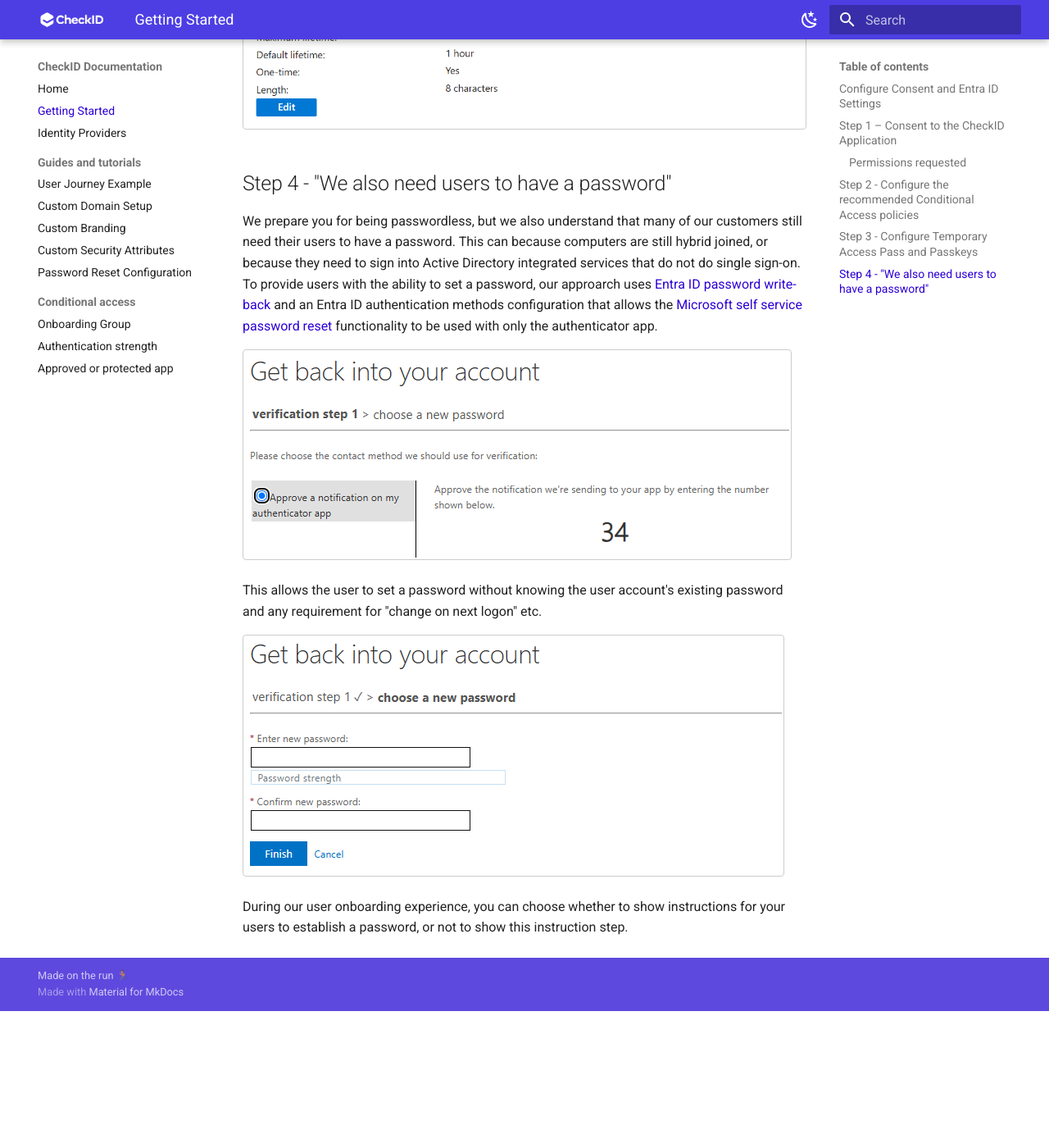
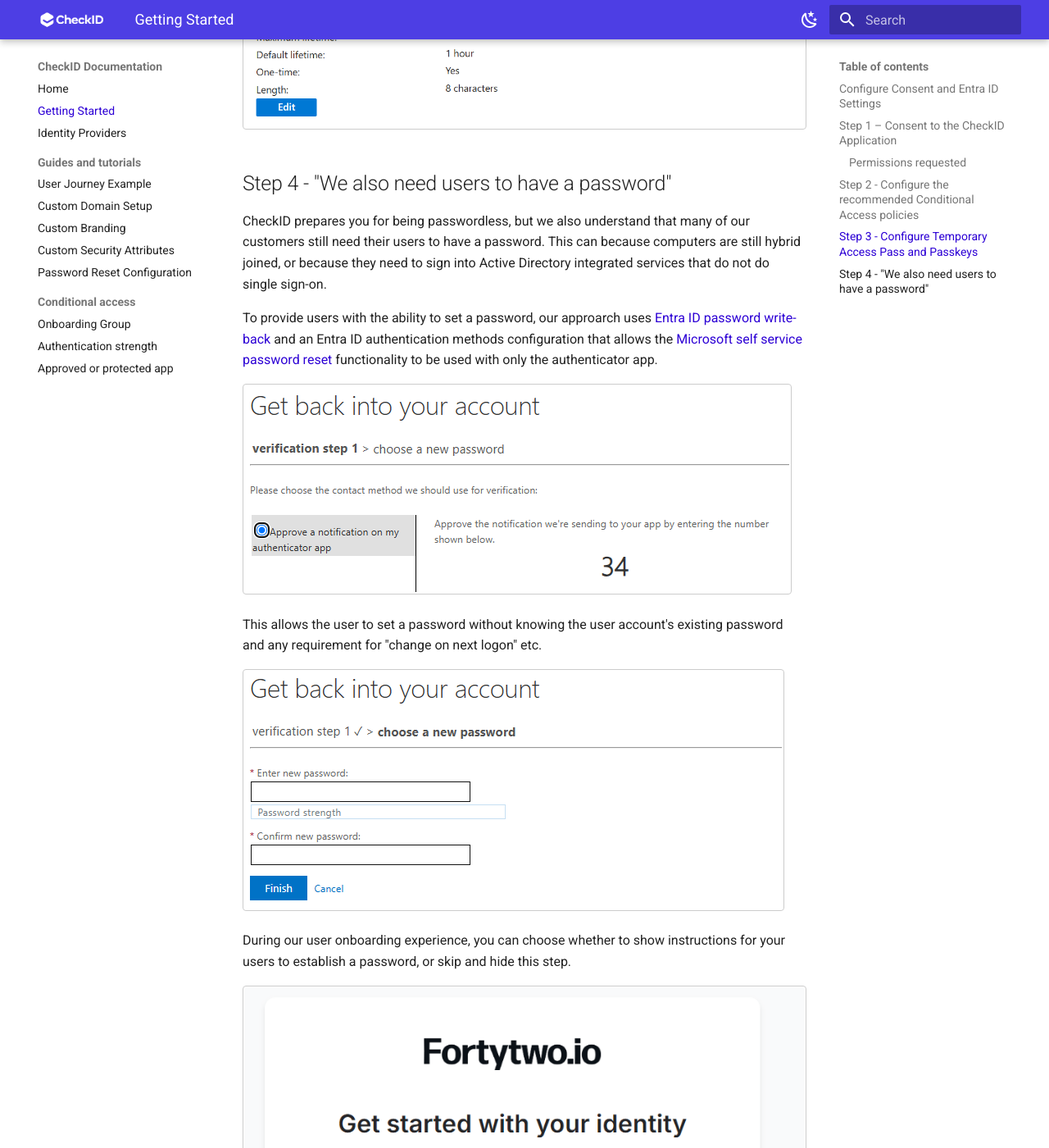
Before and after one commit to fortytwoservices/checkid-public-docs, an MkDocs documentation site: the page built from docs/Getting-Started.md, in a window 1280 px wide and 1400 px high, scrolled down 3120 px. Shown: the whole window at 82% size. Built offline with MkDocs 1.6.1 and Material for MkDocs 9.7.7, drawn with Linux system fonts in a browser that asks for light colours; before the commit the page ends 4353 px from its top, so only the background shows below that.

Commit message:
docs: updated getting started
Signed-off-by: Remi Vandemir <remi.vandemir@fortytwo.io>

```diff
--- a/docs/Getting-Started.md
+++ b/docs/Getting-Started.md
@@ -1,4 +1,3 @@
-
 
 ## Configure Consent and Entra ID Settings
 
@@ -47,7 +46,9 @@
 
 ## Step 4 - "We also need users to have a password"
 
-We prepare you for being passwordless, but we also understand that many of our customers still need their users to have a password. This can because computers are still hybrid joined, or because they need to sign into Active Directory integrated services that do not do single sign-on. To provide users with the ability to set a password, our approarch uses [Entra ID password write-back](https://learn.microsoft.com/en-us/entra/identity/authentication/tutorial-enable-sspr-writeback) and an Entra ID authentication methods configuration that allows the [Microsoft self service password reset](https://passwordreset.microsoftonline.com/) functionality to be used with only the authenticator app.
+CheckID prepares you for being passwordless, but we also understand that many of our customers still need their users to have a password. This can because computers are still hybrid joined, or because they need to sign into Active Directory integrated services that do not do single sign-on.
+
+To provide users with the ability to set a password, our approarch uses [Entra ID password write-back](https://learn.microsoft.com/en-us/entra/identity/authentication/tutorial-enable-sspr-writeback) and an Entra ID authentication methods configuration that allows the [Microsoft self service password reset](https://passwordreset.microsoftonline.com/) functionality to be used with only the authenticator app.
 
 ![alt text](image-3.png)
 
@@ -55,4 +56,6 @@
 
 ![alt text](image-4.png)
 
-During our user onboarding experience, you can choose whether to show instructions for your users to establish a password, or not to show this instruction step.
+During our user onboarding experience, you can choose whether to show instructions for your users to establish a password, or skip and hide this step.
+
+![alt text](image-5.png)
```
Also changed, not shown: docs/image-5.png (added).
